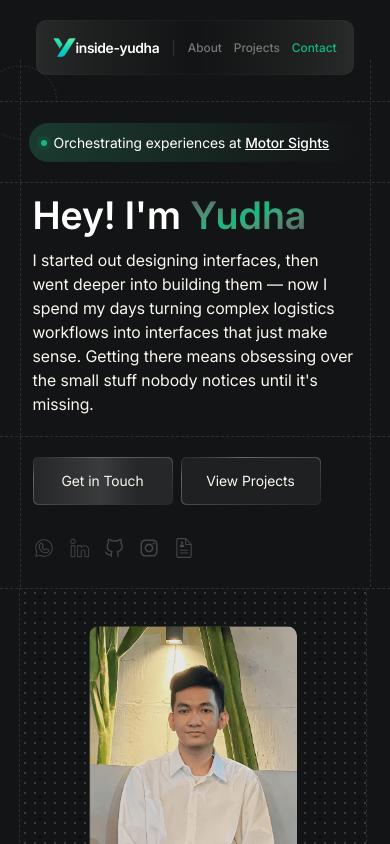
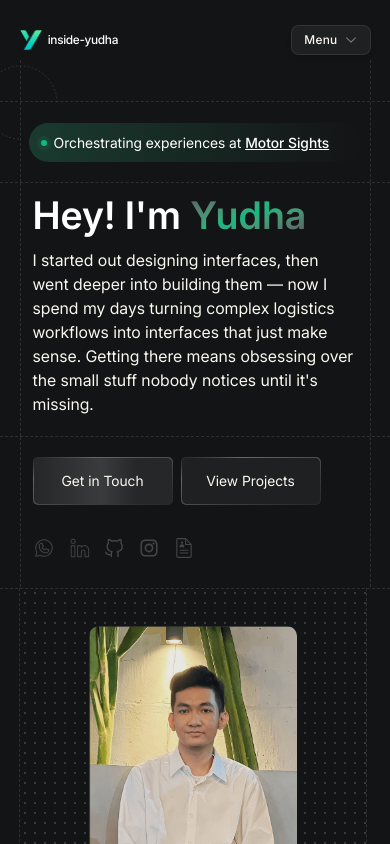
Before and after one commit to yudhaeric/portofolio, a Next.js app: page / in a window 390 px wide. Shown: the top 844 px of the page. Built offline with nearby package versions, Linux system fonts and the light colour scheme.

Commit message:
Tweak Mobile Header Layout With Dropdown Menu & Enhance Nav Logo Routing

```diff
--- a/app/components/layout/Header.tsx
+++ b/app/components/layout/Header.tsx
@@ -1,5 +1,5 @@
 'use client'
-import { useEffect, useState } from 'react';
+import { useEffect, useRef, useState } from 'react';
 import Link from 'next/link';
 import Image from 'next/image';
 import { usePathname, useRouter } from 'next/navigation';
@@ -17,24 +17,86 @@ const Header = () => {
   const sectionRefs = useSectionStore((state) => state.sectionRefs);
   const [activeSection, setActiveSection] = useState(pathname === '/projects' ? "projects" : "about");
   const [isHeaderVisible, setIsHeaderVisible] = useState(true);
+  const [isMobileMenuOpen, setIsMobileMenuOpen] = useState(false);
   const [lastScrollY, setLastScrollY] = useState(0);
+  const menuRef = useRef<HTMLDivElement | null>(null);
 
   useEffect(() => {
     if (pathname === '/projects') {
       setActiveSection("projects");
+    } else if (pathname === '/') {
+      if (typeof window !== 'undefined' && !window.location.hash) {
+        window.scrollTo({ top: 0, behavior: "smooth" });
+        setActiveSection("about");
+      }
     }
+    setIsMobileMenuOpen(false);
   }, [pathname]);
 
+  const handleLogoClick = (e: React.MouseEvent) => {
+    setIsMobileMenuOpen(false);
+    if (pathname === '/') {
+      e.preventDefault();
+      window.scrollTo({
+        top: 0,
+        behavior: "smooth",
+      });
+      setActiveSection("about");
+    } else {
+      e.preventDefault();
+      router.push('/');
+      window.scrollTo({
+        top: 0,
+        behavior: "smooth",
+      });
+      setActiveSection("about");
+    }
+  };
+
+  // Click outside and escape key handling for mobile dropdown menu
+  useEffect(() => {
+    const handleClickOutside = (event: MouseEvent | TouchEvent) => {
+      if (menuRef.current && !menuRef.current.contains(event.target as Node)) {
+        setIsMobileMenuOpen(false);
+      }
+    };
+
+    const handleKeyDown = (e: KeyboardEvent) => {
+      if (e.key === 'Escape') {
+        setIsMobileMenuOpen(false);
+      }
+    };
+
+    if (isMobileMenuOpen) {
+      document.addEventListener('mousedown', handleClickOutside);
+      document.addEventListener('touchstart', handleClickOutside);
+      window.addEventListener('keydown', handleKeyDown);
+    }
+
+    return () => {
+      document.removeEventListener('mousedown', handleClickOutside);
+      document.removeEventListener('touchstart', handleClickOutside);
+      window.removeEventListener('keydown', handleKeyDown);
+    };
+  }, [isMobileMenuOpen]);
+
   const handleClickNavItem = (section: string) => {
-    if (pathname !== '/') {
-      if (section === 'projects') {
+    setIsMobileMenuOpen(false);
+
+    if (section === 'projects') {
+      if (pathname === '/projects') {
         window.scrollTo({
           top: 0,
           behavior: "smooth"
         });
       } else {
-        router.push(`/#${section}`);
+        router.push('/projects');
       }
+      return;
+    }
+
+    if (pathname !== '/') {
+      router.push(`/#${section}`);
       return;
     }
 
@@ -55,6 +117,11 @@ const Header = () => {
   useEffect(() => {
     const handleScroll = () => {
       const currentScrollY = window.scrollY;
+
+      // Close mobile menu on substantial scroll
+      if (Math.abs(currentScrollY - lastScrollY) > 25) {
+        setIsMobileMenuOpen(false);
+      }
 
       // 1. Bottom detection (only on home page)
       if (pathname === '/') {
@@ -139,7 +206,7 @@ const Header = () => {
 
   return (
     <header
-      className={`fixed top-5 left-0 right-0 mx-auto w-max max-w-[92vw] h-[55px] px-4 lg:px-6 rounded-[10px] z-[99] bg-gradient-to-r from-seashell/10 via-[#131415]/95 to-seashell/10 border border-oliveBlack/20 transition-all duration-500 ease-in-out ${
+      className={`fixed top-4 lg:top-5 left-0 right-0 mx-auto w-[90%] lg:w-max lg:max-w-[92vw] h-[48px] lg:h-[55px] px-0 lg:px-6 rounded-none lg:rounded-[10px] z-[99] bg-transparent border-0 lg:border lg:border-oliveBlack/20 lg:bg-gradient-to-r lg:from-seashell/10 lg:via-[#131415]/95 lg:to-seashell/10 backdrop-blur-none transition-all duration-500 ease-in-out ${
         isHeaderVisible ? 'opacity-100 translate-y-0 pointer-events-auto' : 'opacity-0 -translate-y-10 pointer-events-none'
       }`}
       onMouseEnter={() => setIsHeaderVisible(true)}
@@ -148,32 +215,28 @@ const Header = () => {
         {/* Left: Brand Logo & Name */}
         <Link
           href="/"
-          onClick={(e) => {
-            if (pathname === '/') {
-              e.preventDefault();
-              window.scrollTo({ top: 0, behavior: 'smooth' });
-            }
-          }}
-          className="flex items-center cursor-pointer group select-none"
+          onClick={handleLogoClick}
+          aria-label="Return to Home"
+          className="flex items-center gap-1.5 cursor-pointer group select-none"
         >
           <Image
             src="/images/inside-yudha-logo.png"
             alt="inside-yudha logo"
-            width={32}
-            height={24}
+            width={26}
+            height={22}
             priority
-            className="h-5 sm:h-6 w-auto object-contain transition-transform duration-300 group-hover:scale-105"
+            className="h-5 sm:h-[18px] lg:h-[18px] w-auto object-contain transition-transform duration-300 group-hover:scale-105"
           />
-          <span className="font-semibold text-sm lg:text-base text-white tracking-tight whitespace-nowrap">
+          <span className="font-medium text-xs sm:text-sm lg:text-base text-white tracking-tight whitespace-nowrap">
             inside-yudha
           </span>
         </Link>
 
-        {/* Divider */}
-        <span className="text-oliveBlack/80 font-light text-sm select-none">|</span>
+        {/* Divider (Desktop Only) */}
+        <span className="hidden lg:inline text-oliveBlack/80 font-light text-sm select-none">|</span>
 
-        {/* Right: Nav Menu */}
-        <ul className="flex items-center gap-3 sm:gap-4 lg:gap-7">
+        {/* Right: Desktop Nav Menu */}
+        <ul className="hidden lg:flex items-center gap-3 sm:gap-4 lg:gap-7">
           {menuItems.map((item) => {
             const isActive = activeSection === item.section;
             return (
@@ -190,6 +253,61 @@ const Header = () => {
             );
           })}
         </ul>
+
+        {/* Right: Mobile Menu Button & Dropdown */}
+        <div className="relative flex lg:hidden items-center" ref={menuRef}>
+          <button
+            type="button"
+            onClick={() => setIsMobileMenuOpen((prev) => !prev)}
+            aria-label="Toggle Navigation Menu"
+            aria-expanded={isMobileMenuOpen}
+            className="flex items-center gap-1.5 px-3 py-1.5 rounded-[8px] bg-raisinBlack border border-oliveBlack/70 text-seashell hover:text-white hover:border-oliveBlack transition-all duration-200 cursor-pointer text-xs font-medium tracking-wide shadow-md backdrop-blur-none select-none"
+          >
+            <span>Menu</span>
+            <svg
+              xmlns="http://www.w3.org/2000/svg"
+              fill="none"
+              viewBox="0 0 24 24"
+              strokeWidth={2}
+              stroke="currentColor"
+              className={`w-3.5 h-3.5 transition-transform duration-300 ${
+                isMobileMenuOpen ? 'rotate-180 text-crayolaGreen' : 'text-sonicSilver'
+              }`}
+            >
+              <path strokeLinecap="round" strokeLinejoin="round" d="m19.5 8.25-7.5 7.5-7.5-7.5" />
+            </svg>
+          </button>
+
+          {/* Mobile Dropdown Menu Card */}
+          {isMobileMenuOpen && (
+            <div
+              className="absolute top-[calc(100%+8px)] right-0 w-36 py-1.5 px-1.5 bg-[#131415] border border-oliveBlack/80 rounded-[10px] shadow-2xl z-50 flex flex-col gap-1 backdrop-blur-none transition-all duration-200 ease-out"
+              role="menu"
+              aria-orientation="vertical"
+            >
+              {menuItems.map((item) => {
+                const isActive = activeSection === item.section;
+                return (
+                  <button
+                    key={item.name}
+                    role="menuitem"
+                    onClick={() => handleClickNavItem(item.section)}
+                    className={`w-full text-left px-3 py-2 rounded-[6px] text-xs font-medium transition-colors duration-200 cursor-pointer flex items-center justify-between ${
+                      isActive
+                        ? 'bg-raisinBlack text-crayolaGreen font-semibold'
+                        : 'text-seashell/80 hover:text-white hover:bg-raisinBlack/60'
+                    }`}
+                  >
+                    <span>{item.name}</span>
+                    {isActive && (
+                      <span className="w-1.5 h-1.5 rounded-full bg-crayolaGreen" />
+                    )}
+                  </button>
+                );
+              })}
+            </div>
+          )}
+        </div>
       </nav>
     </header>
   );
```
